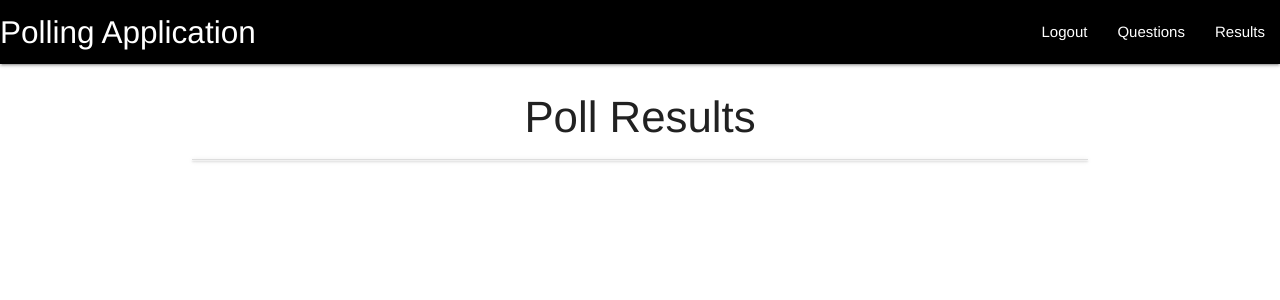
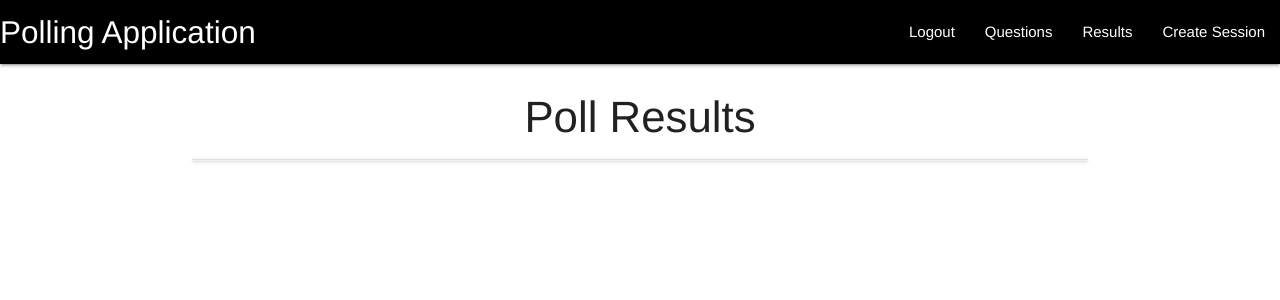
Before and after one commit to AyushRaje/PollingApplication, a Django app: template templates/results.html in a window 1280 px wide. Shown: the top 300 px of the page. Run offline with Django 3.2, Linux system fonts and the light colour scheme; data comes from the database, SQL or seed files in the repository; the template is opened without the code that fills it: values that come from a table or form of the project are taken from there, most other values are stand-ins (such as "Sample title", 1, 10 or a date in 2020).

Commit message:
v1.0 Completed

```diff
--- a/templates/results.html
+++ b/templates/results.html
@@ -33,6 +33,7 @@
                 <li><a href="{% url 'logout' %}">Logout</a></li>
                 <li><a href="{% url 'showquestions' %}">Questions</a></li>
                 <li><a href="{% url 'results' %}">Results</a></li>
+                <li><a href="{% url 'index' %}">Create Session</a></li>
             </ul>
         </div>
     </nav>
```
